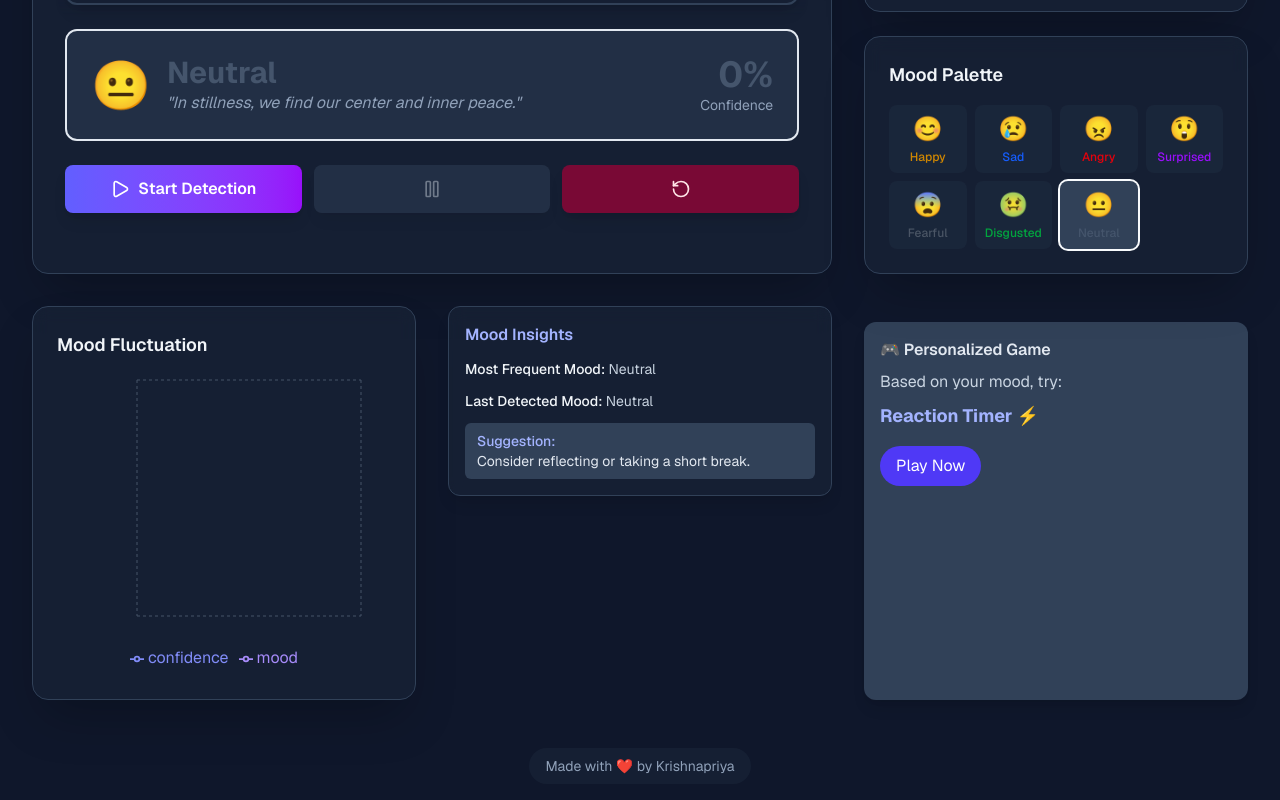
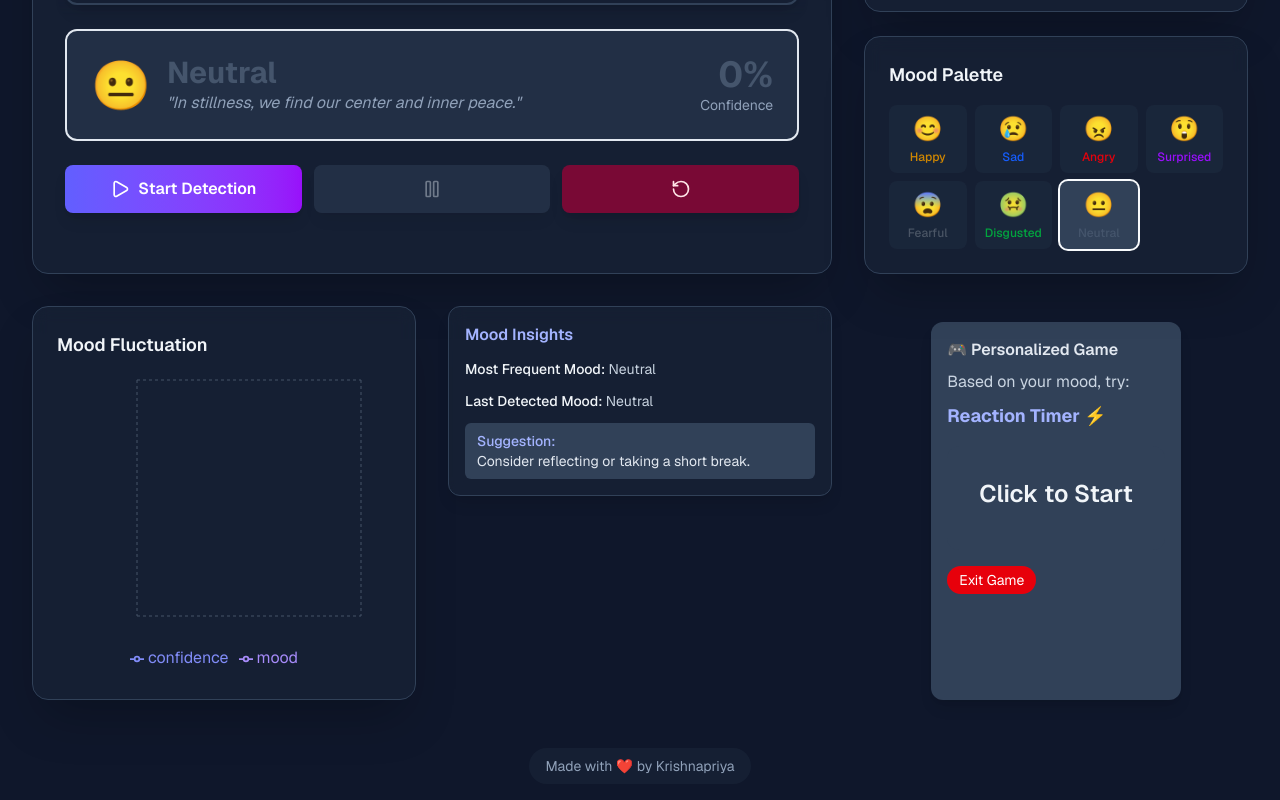
Before and after one commit to Krishnapriya-prasannan/facial_mood_detector, a Next.js app: page / in a window 1280 px wide. Both pictures are taken after a click on the button "Play Now". Shown: the part 464-1264 px from the top of the page. Built offline with nearby package versions, Linux system fonts and the light colour scheme; no server answers.

Commit message:
Imported all games  into GameSelector

```diff
--- a/src/app/components/mood/GameSelector.tsx
+++ b/src/app/components/mood/GameSelector.tsx
@@ -1,13 +1,32 @@
-// components/mood/GameSelector.tsx
 "use client";
 
-import React from "react";
+import React, { JSX, useState } from "react";
+import MoodMatchGame from "../games/MoodMatchGame";
+import ReactionTimer from "../games/ReactionTimer";
+import GratitudeFlip from "../games/GratitudeFlip";
+import BubblePop from "../games/BubblePop";
+import BreatheWithMe from "../games/BreatheWithMe";
+import QuickQuiz from "../games/QuickQuiz";
+import MindfulMoment from "../games/MindfulMoment";
 
 interface GameSelectorProps {
   mood: string;
 }
 
 const GameSelector: React.FC<GameSelectorProps> = ({ mood }) => {
+  const [playGame, setPlayGame] = useState(false);
+
+  // Map mood to component
+  const gameComponents: Record<string, JSX.Element> = {
+    happy: <MoodMatchGame />,
+    neutral: <ReactionTimer />,
+    sad: <GratitudeFlip />,
+    angry: <BubblePop />,
+    fearful: <BreatheWithMe />,
+    surprised: <QuickQuiz />,
+  };
+
+  // Map mood to game names (for display)
   const gameByMood: Record<string, string> = {
     happy: "Mood Match Game 🎉",
     neutral: "Reaction Timer ⚡",
@@ -17,16 +36,35 @@ const GameSelector: React.FC<GameSelectorProps> = ({ mood }) => {
     surprised: "Quick Quiz 🤯",
   };
 
-  const currentGame = gameByMood[mood] || "Try a Mindful Moment 🧘";
+  const currentGameName = gameByMood[mood] || "Try a Mindful Moment 🧘";
+  const CurrentGameComponent = gameComponents[mood] || <MindfulMoment />;
 
   return (
-    <div className="bg-slate-700 p-4 mt-4 rounded-xl text-slate-200 shadow-lg">
+    <div className="bg-slate-700 p-4 mt-4 rounded-xl text-slate-200 shadow-lg max-w-md mx-auto">
       <h4 className="text-md font-semibold mb-2">🎮 Personalized Game</h4>
       <p className="text-slate-300 mb-2">Based on your mood, try:</p>
-      <div className="text-indigo-300 text-lg font-bold">{currentGame}</div>
-      <button className="mt-4 px-4 py-2 bg-indigo-600 hover:bg-indigo-500 rounded-full text-white">
-        Play Now
-      </button>
+      <div className="text-indigo-300 text-lg font-bold mb-4">{currentGameName}</div>
+      {!playGame && (
+        <button
+          onClick={() => setPlayGame(true)}
+          className="px-4 py-2 bg-indigo-600 hover:bg-indigo-500 rounded-full text-white"
+        >
+          Play Now
+        </button>
+      )}
+
+{playGame && (
+  <div className="mt-4 max-h-[400px] overflow-auto">
+    {CurrentGameComponent}
+    <button
+      onClick={() => setPlayGame(false)}
+      className="mt-4 px-3 py-1 bg-red-600 hover:bg-red-500 rounded-full text-white text-sm"
+    >
+      Exit Game
+    </button>
+  </div>
+)}
+
     </div>
   );
 };
```
